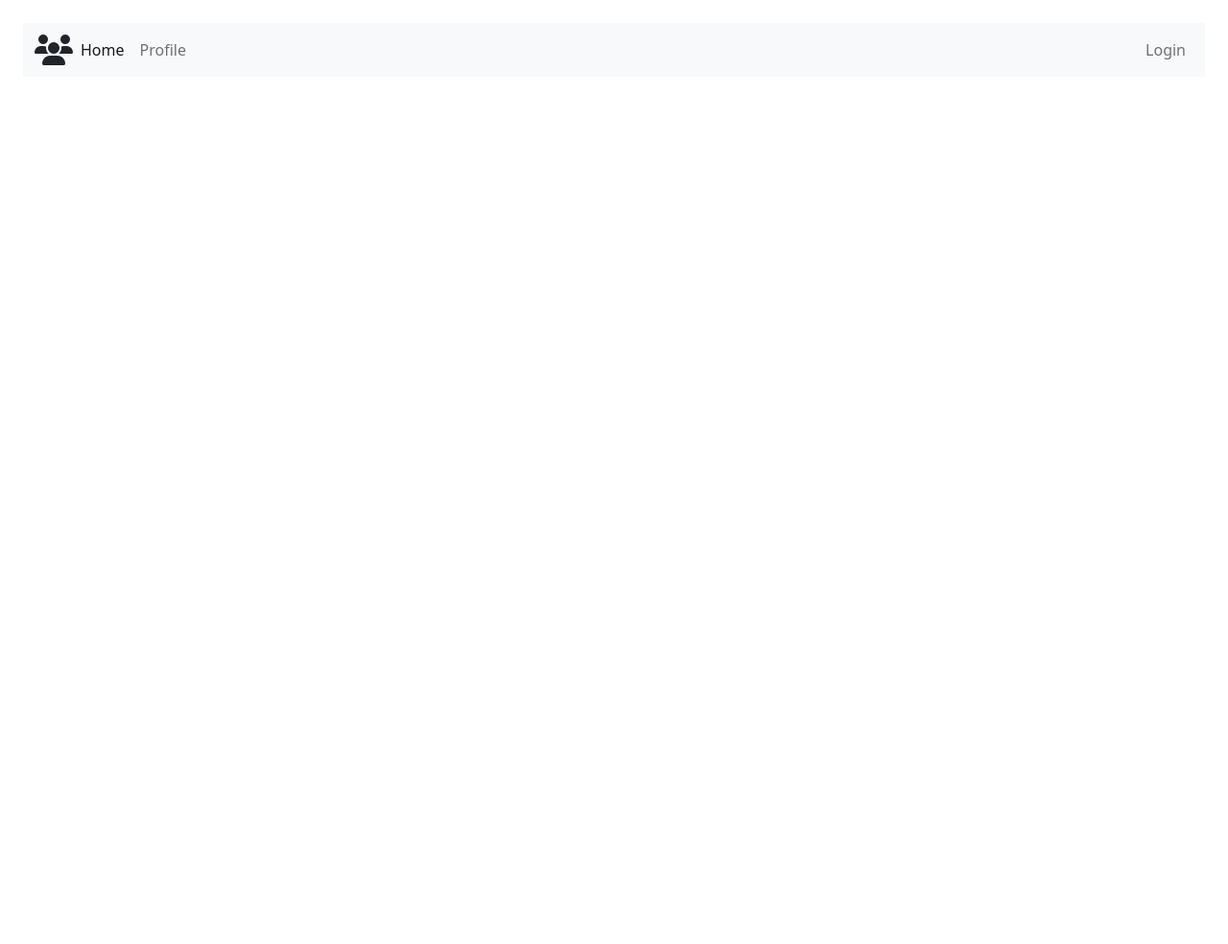
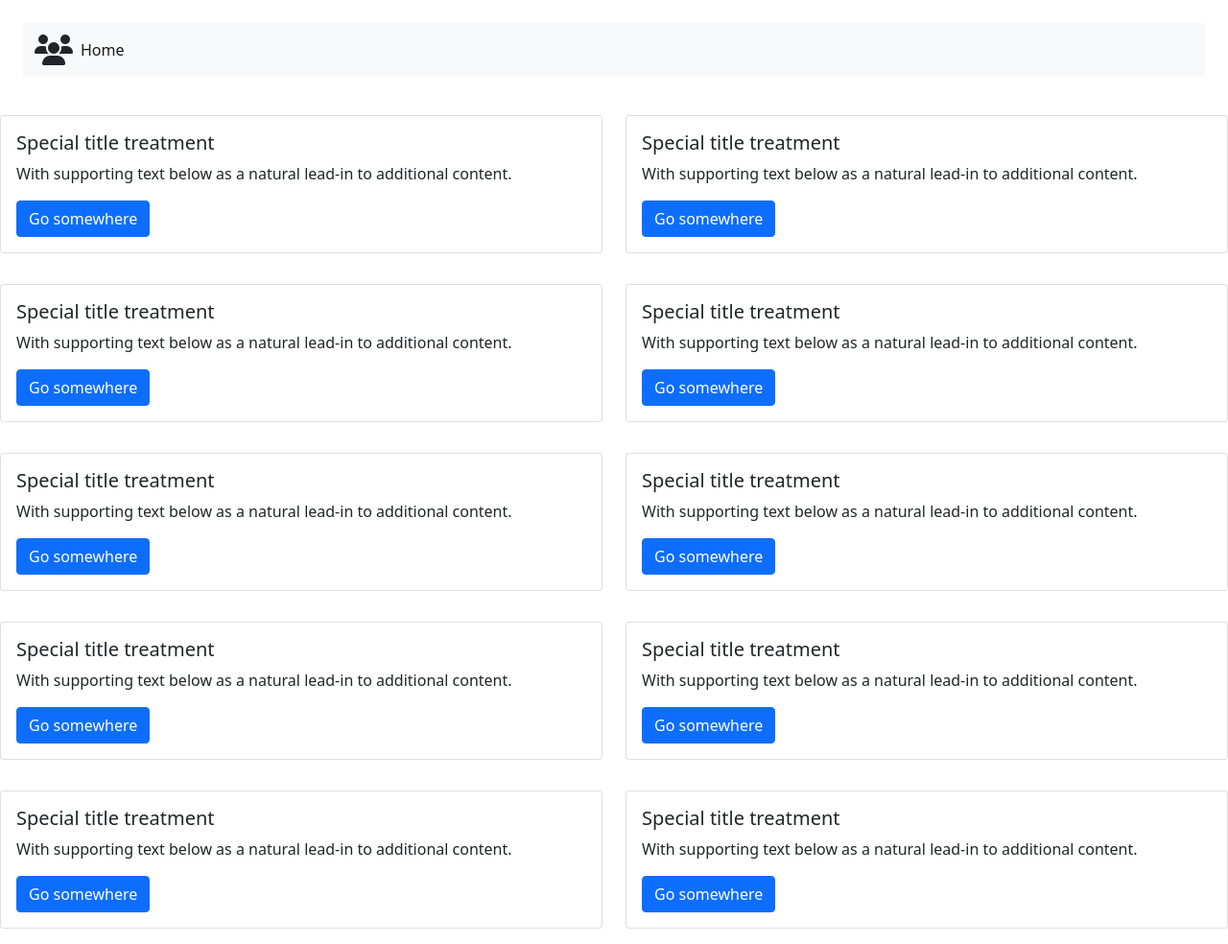
Before and after one commit to Ridham2002/sessional-assessment-2, a plain HTML site: page index.html in a window 1280 px wide. Shown: the whole page at 96% size. Before the commit the page ends 800 px from the top, so only its background shows below. Drawn offline with nearby package versions, Linux system fonts and the light colour scheme.

Commit message:
cards for storing user information added

```diff
--- a/index.html
+++ b/index.html
@@ -11,26 +11,150 @@
 </head>
 <body>
 <div class="m-4">
-    <nav class="navbar navbar-expand-lg navbar-light bg-light">
+    <nav class="navbar navbar-expand-lg navbar-light bg-light justify-content-center">
         <div class="container-fluid">
             <i class="fa-solid fa-users fa-2x"></i>
             <button type="button" class="navbar-toggler" data-bs-toggle="collapse" data-bs-target="#navbarCollapse">
                 <span class="navbar-toggler-icon"></span>
             </button>
             <div class="collapse navbar-collapse" id="navbarCollapse">
-                <div class="navbar-nav">
+                <div class="container-fluid-nav"></div>
+                <div class="navbar-nav" >
                     <a href="#" class="nav-item nav-link active">Home</a>
-                    <a href="#" class="nav-item nav-link">Profile</a>
-                    <!-- <a href="#" class="nav-item nav-link">Messages</a>
-                    <a href="#" class="nav-item nav-link disabled" tabindex="-1">Reports</a> -->
                 </div>
-                <div class="navbar-nav ms-auto">
-                    <a href="#" class="nav-item nav-link">Login</a>
                 </div>
             </div>
         </div>
     </nav>
 </div>
 
+<!-- card 1 -->
+<div class="row">
+    <div class="col-sm-6 my-3 ">
+      <div class="card">
+        <div class="card-body">
+          <h5 class="card-title">Special title treatment</h5>
+          <p class="card-text">With supporting text below as a natural lead-in to additional content.</p>
+          <a href="#" class="btn btn-primary">Go somewhere</a>
+        </div>
+      </div>
+    </div>
+
+
+<!-- card 2 -->
+    <div class="col-sm-6 my-3">
+      <div class="card">
+        <div class="card-body">
+          <h5 class="card-title">Special title treatment</h5>
+          <p class="card-text">With supporting text below as a natural lead-in to additional content.</p>
+          <a href="#" class="btn btn-primary">Go somewhere</a>
+        </div>
+      </div>
+    </div>
+  </div>
+
+<!-- card 3 -->
+  <div class="row">
+    <div class="col-sm-6 my-3">
+      <div class="card">
+        <div class="card-body">
+          <h5 class="card-title">Special title treatment</h5>
+          <p class="card-text">With supporting text below as a natural lead-in to additional content.</p>
+          <a href="#" class="btn btn-primary">Go somewhere</a>
+        </div>
+      </div>
+    </div>
+
+
+<!-- card 4 -->
+    <div class="col-sm-6 my-3">
+      <div class="card">
+        <div class="card-body">
+          <h5 class="card-title">Special title treatment</h5>
+          <p class="card-text">With supporting text below as a natural lead-in to additional content.</p>
+          <a href="#" class="btn btn-primary">Go somewhere</a>
+        </div>
+      </div>
+    </div>
+  </div>
+
+
+<!-- card 5 -->
+  <div class="row">
+    <div class="col-sm-6 my-3">
+      <div class="card">
+        <div class="card-body">
+          <h5 class="card-title">Special title treatment</h5>
+          <p class="card-text">With supporting text below as a natural lead-in to additional content.</p>
+          <a href="#" class="btn btn-primary">Go somewhere</a>
+        </div>
+      </div>
+    </div>
+
+
+<!-- card 6 -->
+    <div class="col-sm-6 my-3">
+      <div class="card">
+        <div class="card-body">
+          <h5 class="card-title">Special title treatment</h5>
+          <p class="card-text">With supporting text below as a natural lead-in to additional content.</p>
+          <a href="#" class="btn btn-primary">Go somewhere</a>
+        </div>
+      </div>
+    </div>
+  </div>
+
+  <div class="row">
+    <!-- card 7 -->
+    <div class="col-sm-6 my-3">
+      <div class="card">
+        <div class="card-body">
+          <h5 class="card-title">Special title treatment</h5>
+          <p class="card-text">With supporting text below as a natural lead-in to additional content.</p>
+          <a href="#" class="btn btn-primary">Go somewhere</a>
+        </div>
+      </div>
+    </div>
+
+
+<!-- card 8 -->
+    <div class="col-sm-6 my-3">
+      <div class="card">
+        <div class="card-body">
+          <h5 class="card-title">Special title treatment</h5>
+          <p class="card-text">With supporting text below as a natural lead-in to additional content.</p>
+          <a href="#" class="btn btn-primary">Go somewhere</a>
+        </div>
+      </div>
+    </div>
+  </div>
+
+<!-- card 9 -->
+  <div class="row">
+    <div class="col-sm-6 my-3 -dark">
+      <div class="card">
+        <div class="card-body">
+          <h5 class="card-title">Special title treatment</h5>
+          <p class="card-text">With supporting text below as a natural lead-in to additional content.</p>
+          <a href="#" class="btn btn-primary">Go somewhere</a>
+        </div>
+      </div>
+    </div>
+
+
+<!-- card 10 -->
+    <div class="col-sm-6 my-3">
+      <div class="card">
+        <div class="card-body">
+          <h5 class="card-title">Special title treatment</h5>
+          <p class="card-text">With supporting text below as a natural lead-in to additional content.</p>
+          <a href="#" class="btn btn-primary">Go somewhere</a>
+        </div>
+      </div>
+    </div>
+  </div>
+
+
+
 </body>
 </html>
--- a/style.css
+++ /dev/null
@@ -1,2 +0,0 @@
-i{
-}
```
